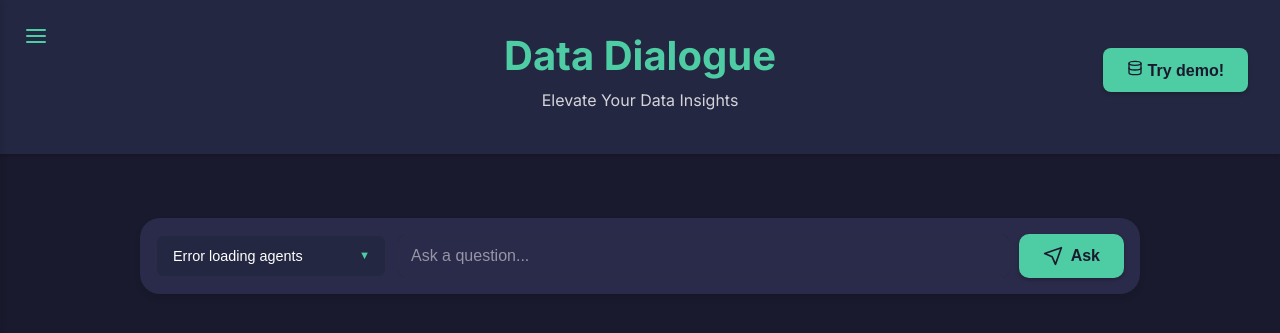
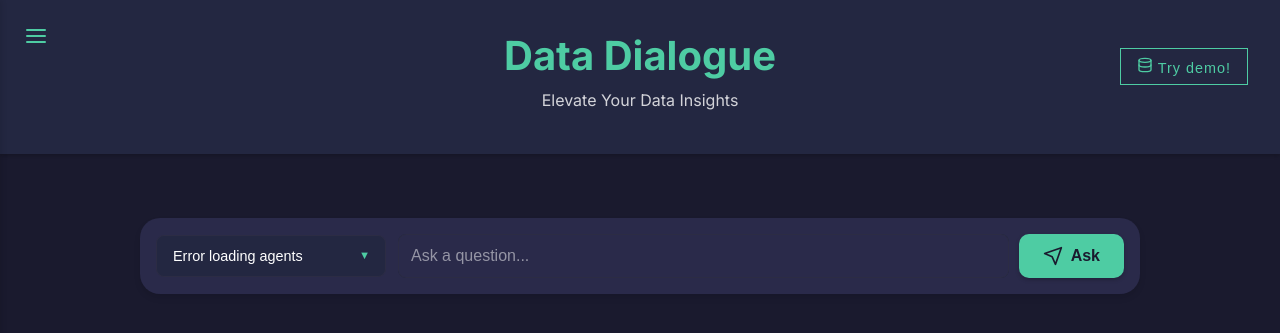
Before and after one commit to ggeop/DataDialogueLLM, a Flask app: page / in a window 1280 px wide. Shown: the top 333 px of the page. Run offline with Flask 2, Linux system fonts and the light colour scheme; some libraries are stand-ins or nearby versions.

Commit message:
Update Demo button style

```diff
--- a/frontend/static/css/demo-form.css
+++ b/frontend/static/css/demo-form.css
@@ -158,23 +158,22 @@
     z-index: 1000;
 }
 
+
 .try-demo-btn {
-    background-color: var(--primary-color);
-    color: var(--background-color);
-    border: none;
-    padding: 0.75rem 1.5rem;
-    border-radius: 8px;
-    font-size: 1rem;
-    font-weight: 600;
+    background-color: transparent;
+    color: #4ecca3;
+    border: 1px solid #4ecca3;
+    padding: 0.5rem 1rem;
+    font-size: 0.9rem;
+    font-weight: 300;
+    letter-spacing: 1px;
     cursor: pointer;
     transition: all 0.3s ease;
-    box-shadow: 0 2px 4px rgba(0,0,0,0.2);
 }
 
 .try-demo-btn:hover {
-    background-color: var(--primary-dark);
-    transform: translateY(-2px);
-    box-shadow: 0 4px 8px rgba(0,0,0,0.3);
+    background-color: #4ecca3;
+    color: #ffff;
 }
 
 .try-demo-btn:active {
```
